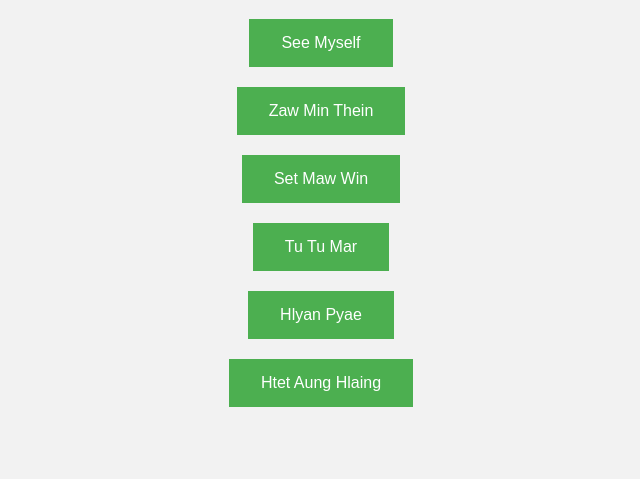
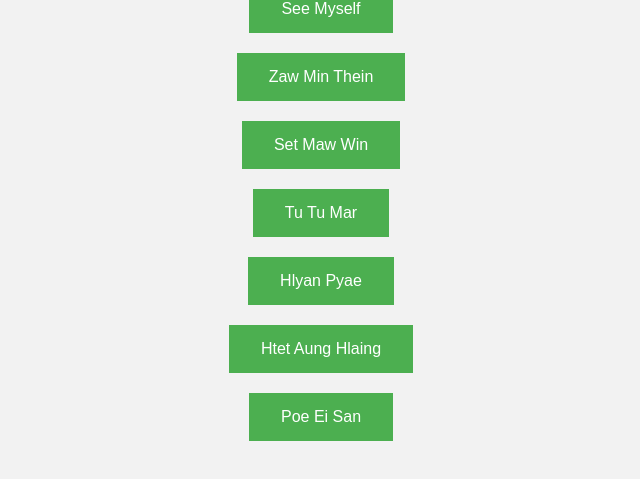
Before and after one commit to bsprj/BF_git-github, a plain HTML site: page index.html in a window 1280 px wide. Shown: the part 235-714 px from the top of the page, without its empty margins (319-959 px from the left). Drawn offline with Linux system fonts and the light colour scheme.

Commit message:
added myself sample

```diff
--- a/index.html
+++ b/index.html
@@ -45,6 +45,8 @@
       <button onclick="location.href='htetaunghlaing.html'">
         Htet Aung Hlaing
       </button>
+      <button onclick="location.href='poeeisan.html'">Poe Ei San</button>
+
 
       <!-- <button onclick="location.href='https://www.google.com'">Google</button> -->
       <!-- <button onclick="location.href='https://www.github.com'">Github</button> -->
```
